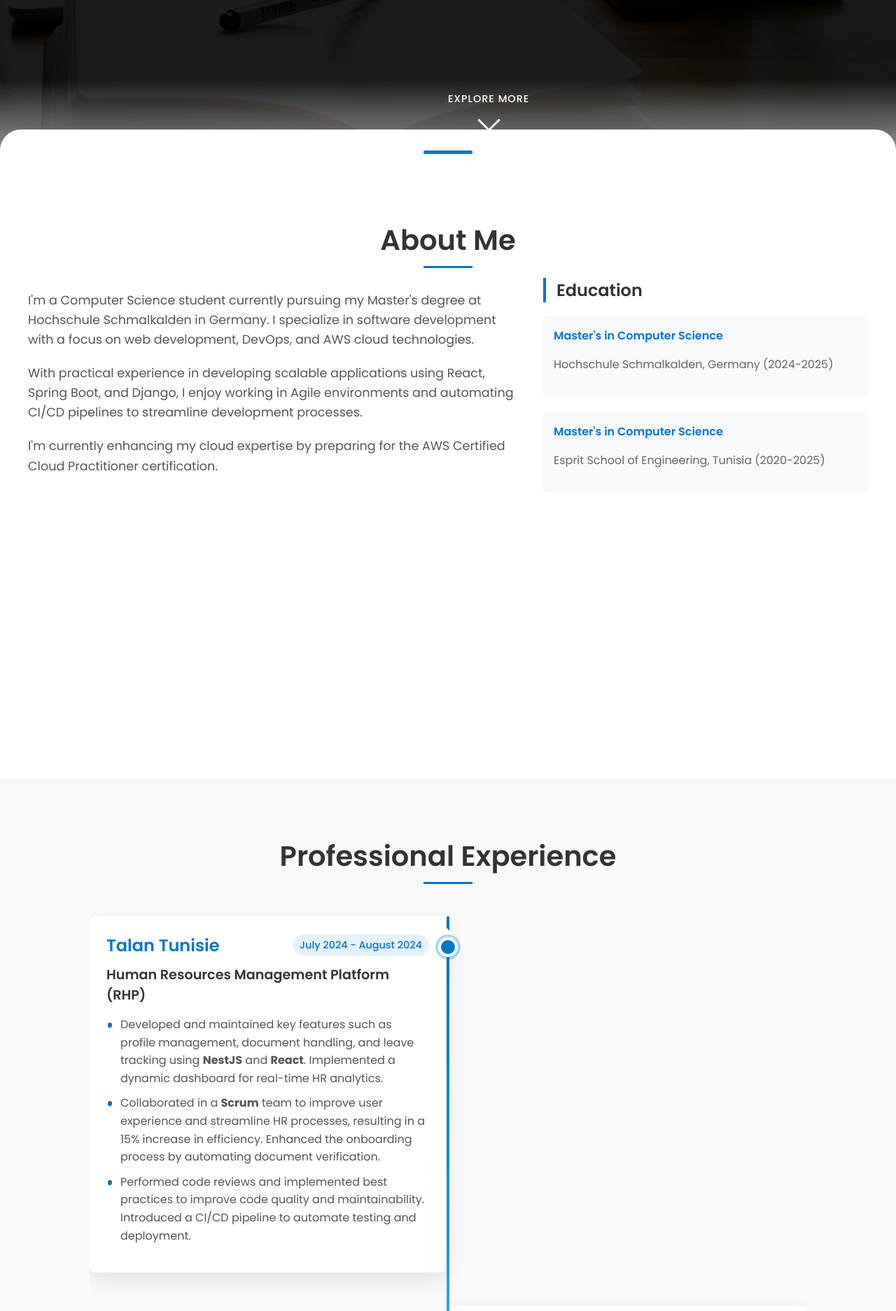
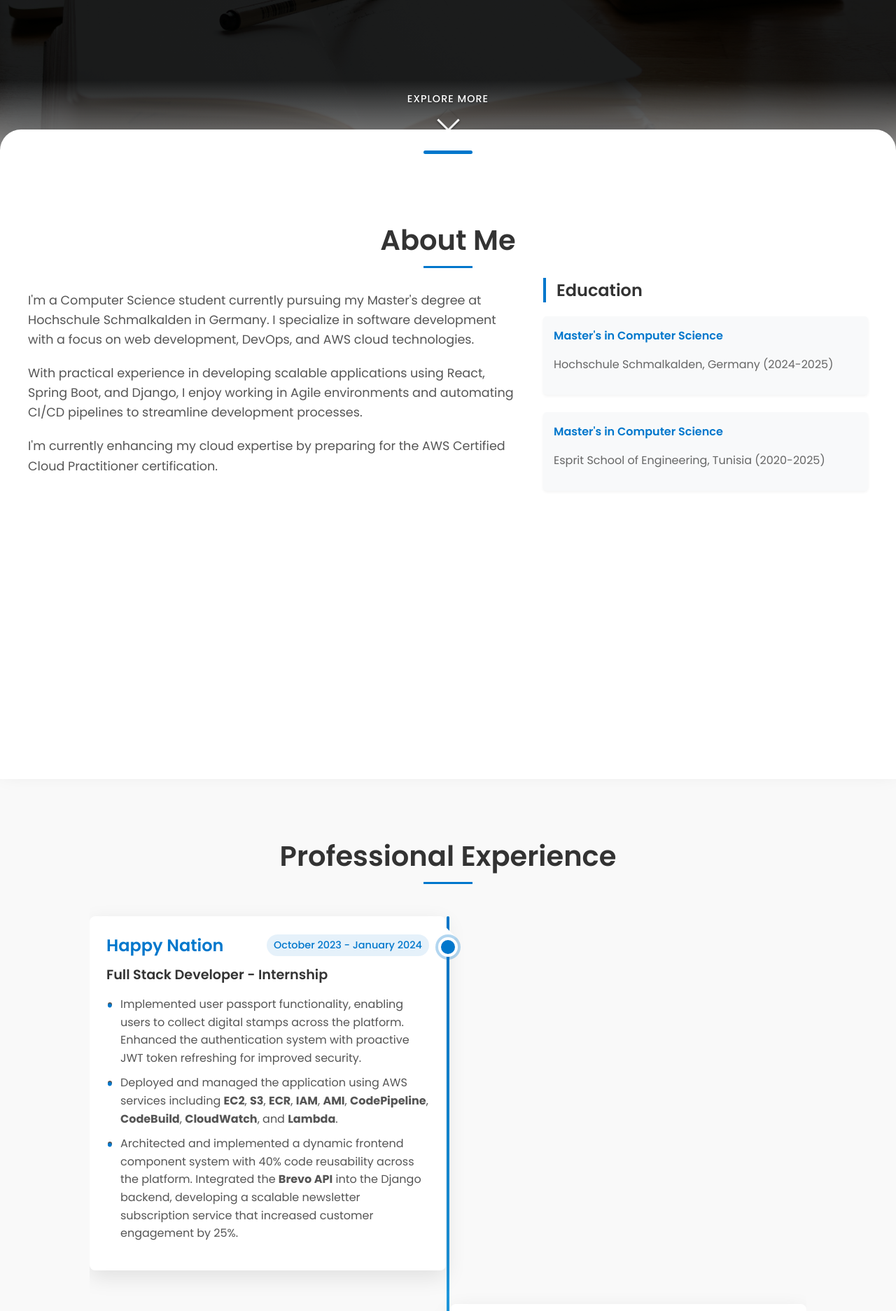
Before and after one commit to Oussemamri/Portfolio, a React (Create React App) app: page / in a window 1280 px wide. Shown: the part 720-2593 px from the top of the page at 70% size. Built offline with nearby package versions, Linux system fonts and the light colour scheme.

Commit message:
adding new project and fixing design

```diff
--- a/src/assets/styles/components/hero.css
+++ b/src/assets/styles/components/hero.css
@@ -126,15 +126,18 @@ html {
     to { opacity: 1; }
 }
 
-/* Enhanced scroll indicator */
+/* Better solution for scroll indicator centering */
 .scroll-indicator {
     position: absolute;
     bottom: 80px; /* Positioned higher to be above the gradient */
-    left: 50%;
-    transform: translateX(-50%);
+    left: 0;
+    right: 0; /* Add right: 0 to ensure full width centering */
+    margin: 0 auto; /* Center horizontally */
+    width: 120px; /* Fixed width */
     display: flex;
     flex-direction: column;
     align-items: center;
+    justify-content: center;
     z-index: 3;
     color: white;
     opacity: 0;
@@ -144,7 +147,7 @@ html {
 }
 
 .scroll-indicator:hover {
-    transform: translateX(-50%) translateY(-5px);
+    transform: translateY(-5px); /* Removed translateX since we're using left/right/margin auto */
 }
 
 .scroll-indicator span {
@@ -153,6 +156,8 @@ html {
     letter-spacing: 1px;
     text-transform: uppercase;
     font-weight: 500;
+    white-space: nowrap; /* Prevent text from wrapping */
+    text-shadow: 1px 1px 3px rgba(0, 0, 0, 0.5); /* Match text shadow with hero content */
 }
 
 .scroll-indicator .chevron {
@@ -160,9 +165,11 @@ html {
     height: 20px;
     border-style: solid;
     border-width: 0 3px 3px 0;
-    display: inline-block;
+    display: block; /* Changed from inline-block to block */
     transform: rotate(45deg);
     animation: bounce 2s infinite;
+    margin: 0 auto;
+    box-shadow: 1px 1px 3px rgba(0, 0, 0, 0.5); /* Add shadow to match text */
 }
 
 @keyframes bounce {
--- a/src/assets/styles/components/projects.css
+++ b/src/assets/styles/components/projects.css
@@ -16,3 +16,34 @@
         grid-template-columns: 1fr;
     }
 }
+
+.project-filters {
+    display: flex;
+    justify-content: center;
+    gap: 15px;
+    margin-bottom: 40px;
+    flex-wrap: wrap;
+}
+
+.filter-btn {
+    padding: 8px 20px;
+    border-radius: 30px;
+    background-color: #f0f0f0;
+    border: none;
+    cursor: pointer;
+    font-size: 14px;
+    font-weight: 500;
+    color: #555;
+    transition: all 0.3s;
+}
+
+.filter-btn.active {
+    background-color: #0077cc;
+    color: white;
+    box-shadow: 0 5px 15px rgba(0, 119, 204, 0.2);
+}
+
+.filter-btn:hover {
+    transform: translateY(-2px);
+    box-shadow: 0 5px 15px rgba(0, 0, 0, 0.1);
+}
--- a/src/components/Experience.js
+++ b/src/components/Experience.js
@@ -8,6 +8,23 @@ const Experience = () => {
                 <h2>Professional Experience</h2>
 
                 <div className="experience-timeline">
+                    {/* New Happy Nation Internship */}
+                    <div className="experience-item">
+                        <div className="experience-content">
+                            <div className="experience-header">
+                                <h3>Happy Nation</h3>
+                                <span className="experience-date">October 2023 - January 2024</span>
+                            </div>
+                            <h4 className="experience-title">Full Stack Developer - Internship</h4>
+                            <ul className="experience-description">
+                                <li>Implemented user passport functionality, enabling users to collect digital stamps across the platform. Enhanced the authentication system with proactive JWT token refreshing for improved security.</li>
+                                <li>Deployed and managed the application using AWS services including <strong>EC2</strong>, <strong>S3</strong>, <strong>ECR</strong>, <strong>IAM</strong>, <strong>AMI</strong>, <strong>CodePipeline</strong>, <strong>CodeBuild</strong>, <strong>CloudWatch</strong>, and <strong>Lambda</strong>.</li>
+                                <li>Architected and implemented a dynamic frontend component system with 40% code reusability across the platform. Integrated the <strong>Brevo API</strong> into the Django backend, developing a scalable newsletter subscription service that increased customer engagement by 25%.</li>
+                            </ul>
+                        </div>
+                    </div>
+
+                    {/* Existing Talan Experience */}
                     <div className="experience-item">
                         <div className="experience-content">
                             <div className="experience-header">
--- a/src/components/Projects.js
+++ b/src/components/Projects.js
@@ -1,51 +1,82 @@
-import React from 'react';
+import React, { useState } from 'react';
 import Card from './common/Card';
 import '../assets/styles/components/projects.css';
 
 const Projects = () => {
+    const [activeFilter, setActiveFilter] = useState('all');
+
     const projectList = [
         {
             title: 'Quiz Application',
             description: 'AI-driven quiz management system with adaptive learning algorithms that personalize quizzes based on user performance.',
             technologies: 'Django, Bootstrap, PostgreSQL',
             period: '2024/09 - 2024/11',
-            link: '#' // Add your project link here
+            link: '#',
+            category: 'web'
         },
         {
             title: 'Collaboradoc - Real-Time Collaboration Platform',
             description: 'Document management system with versioning, real-time commenting features, and AI tools for automated content suggestions.',
             technologies: 'React, NestJS',
             period: '2024/01 - 2024/05',
-            link: '#' // Add your project link here
+            link: '#',
+            category: 'web'
         },
         {
             title: 'DevOps - Application Lifecycle Automation',
             description: 'CI/CD pipeline automation project with monitoring solutions for improved application reliability.',
             technologies: 'Jenkins, Maven, Git, SonarQube, Docker',
             period: '2024/01 - 2024/05',
-            link: '#' // Add your project link here
+            link: '#',
+            category: 'devops'
         },
         {
             title: 'Microservices Architecture',
             description: 'Designed and deployed a microservices architecture with service discovery and container management.',
             technologies: 'Spring Boot, Docker',
             period: '2023/09 - 2023/12',
-            link: '#' // Add your project link here
+            link: '#',
+            category: 'cloud'
         },
         {
             title: 'University Dormitory Management System',
             description: 'Web application for dormitory and event management with features for room booking and event scheduling.',
             technologies: 'Angular, Spring Boot',
             period: '2023/09 - 2023/12',
-            link: '#' // Add your project link here
+            link: '#',
+            category: 'web'
         }
     ];
+
+    const filters = [
+        { name: 'All', value: 'all' },
+        { name: 'Web Development', value: 'web' },
+        { name: 'DevOps', value: 'devops' },
+        { name: 'Cloud', value: 'cloud' }
+    ];
+
+    const filteredProjects = activeFilter === 'all'
+        ? projectList
+        : projectList.filter(project => project.category === activeFilter);
 
     return (
         <section id="projects" className="projects-section">
             <h2>My Projects</h2>
+
+            <div className="project-filters">
+                {filters.map((filter, index) => (
+                    <button
+                        key={index}
+                        className={`filter-btn ${activeFilter === filter.value ? 'active' : ''}`}
+                        onClick={() => setActiveFilter(filter.value)}
+                    >
+                        {filter.name}
+                    </button>
+                ))}
+            </div>
+
             <div className="project-list">
-                {projectList.map((project, index) => (
+                {filteredProjects.map((project, index) => (
                     <Card
                         key={index}
                         title={project.title}
```
Also changed, not shown: 15 other files (tests, documents, lock files or other folders).
